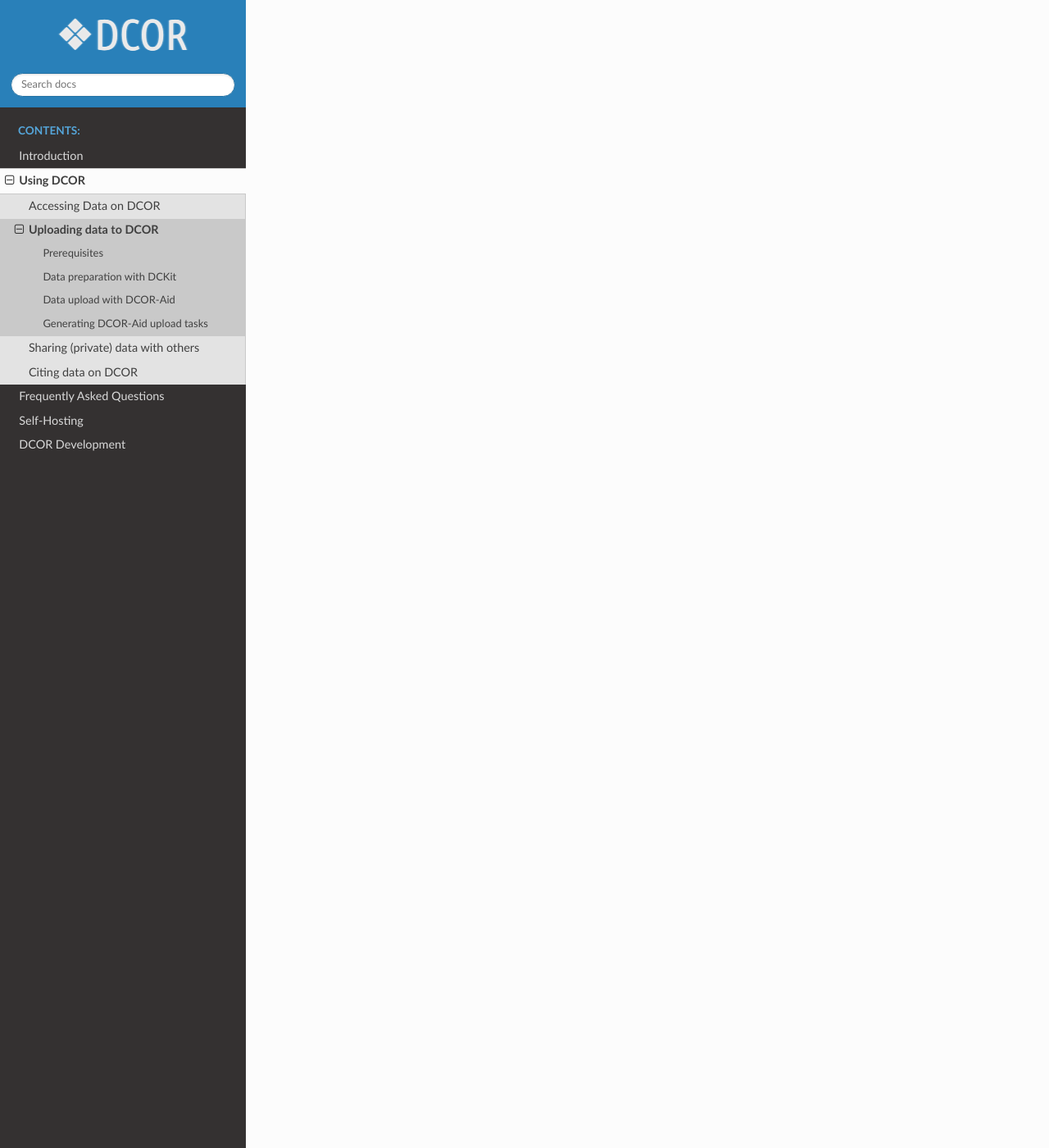
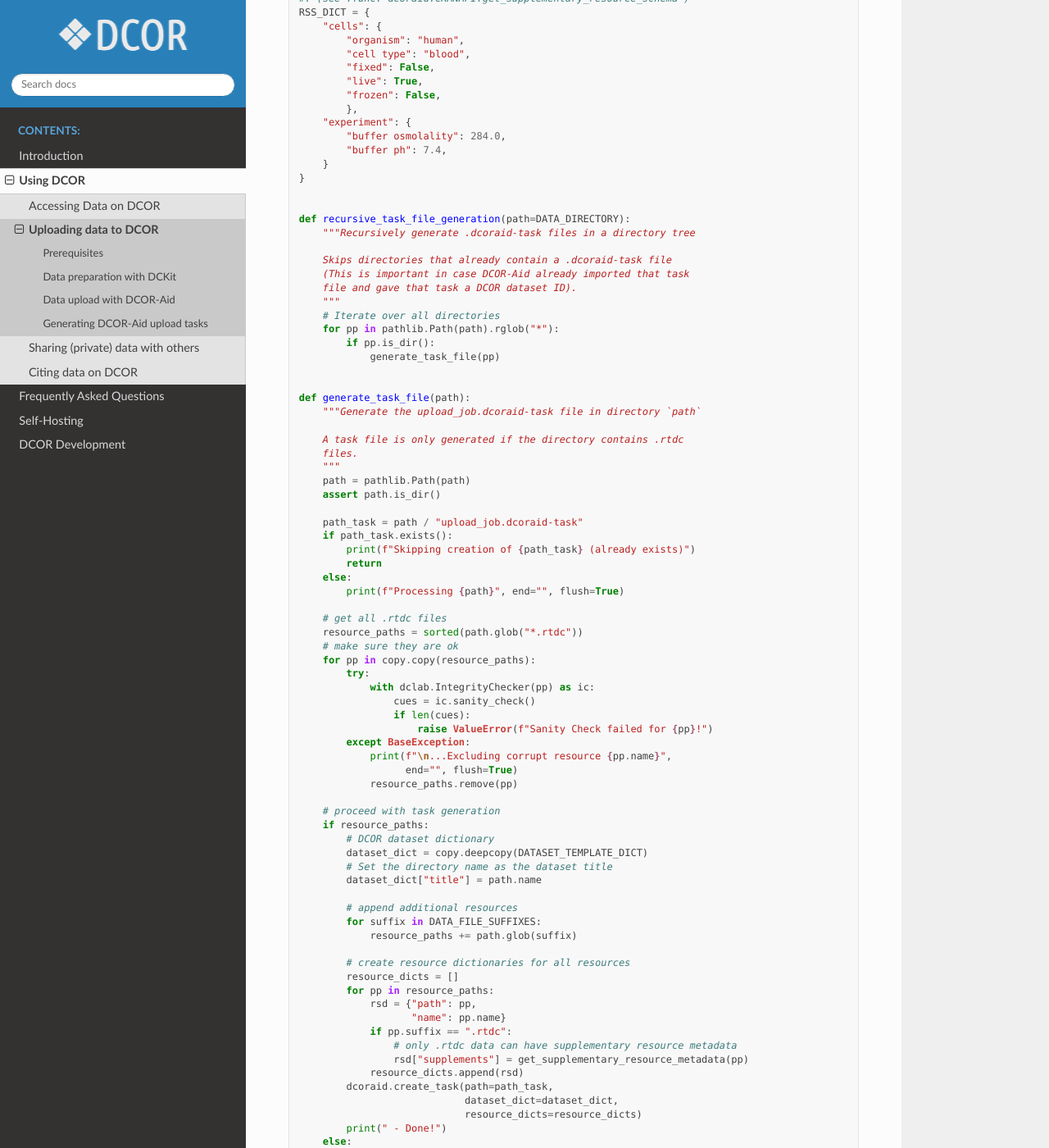
Before and after one commit to DCOR-dev/dcor-docs, a Sphinx documentation site: the page built from docs/sec_user_guide/upload.rst, in a window 1280 px wide and 1400 px high, scrolled down 2240 px. Shown: the whole window at 82% size. Built offline with Sphinx 7.4.7 and the Read the Docs theme 2.0.0, drawn with Linux system fonts in a browser that asks for light colours; some of the changed text lies outside the part shown.

Commit message:
add info on how to add DCOR-Aid upload tasks

```diff
--- a/docs/sec_user_guide/upload.rst
+++ b/docs/sec_user_guide/upload.rst
@@ -46,11 +46,20 @@
 You can always run the setup wizard again via the *File* menu.
 
 Once DCOR-Aid is connected to a DCOR instance, go to the *Upload* tab.
-The *New manual upload* option guides you through the metadata entry and
+The *New manual upload* tool button gets you to the metadata entry and
 dataset selection process. It is also possible to upload pre-defined
 upload tasks (see next section).
 
 
 Generating DCOR-Aid upload tasks
 ================================
-TODO
+If you need a way to upload many datasets in an automated manner
+you can make use of .dcoraid-task files. These files are essentially
+upload recipes that can be loaded into DCOR-Aid in the *Upload* tab
+via the *Load upload task(s) from disk* tool button.
+
+The following script :download:`upload_task_generation.py` recursively
+searches a directory tree for .rtdc files and generates .dcoraid-task files.
+
+.. literalinclude:: upload_task_generation.py
+  :language: python
--- /dev/null
+++ b/docs/sec_user_guide/upload_task_generation.py
@@ -0,0 +1,159 @@
+"""DCOR-Aid task creator
+
+This script automatically generates *.dcoraid-task files recursively.
+For each directory with *.rtdc files, an upload_job.dcoraid-task file
+is generated. This task file can then be loaded into DCOR-Aid for the
+actual upload. This script only serves as a template. Please go ahead
+and edit it to your needs if necessary.
+
+Changelog
+---------
+2021-10-26
+ - initial version
+"""
+import copy
+import pathlib
+
+import dclab
+import dcoraid
+
+
+#: Local directory to search recursively for .rtdc files
+DATA_DIRECTORY = r"T:\Example_Data\Main_Directory"
+
+#: List of file name suffixes of files to be included in the upload
+#: (see :func:`dcoraid.CKANAPI.get_supported_resource_suffixes`)
+DATA_FILE_SUFFIXES = [
+    "*.ini",
+    "*.csv",
+    "*.tsv",
+    "*.txt",
+    "*.pdf",
+    "*.jpg",
+    "*.png",
+    "*.so2",
+    "*.poly",
+    "*.sof",
+    ]
+
+
+#: Default values for the dataset upload
+DATASET_TEMPLATE_DICT = {
+    # Should the datasets by private or publicly visible (optional)?
+    "private": False,
+    # Under which license would you like to publish your data (mandatory)?
+    "license_id": "CC0-1.0",
+    # To which DCOR circle should the dataset be uploaded (optional)?
+    "owner_org": "my-dcor-circle",
+    # Who is responsible for this dataset (mandatory)?
+    "authors": "Heinz Beinz Automated Upload",
+}
+
+#: Supplementary resource metadata
+#: (see :func:`dcoraid.CKANAPI.get_supplementary_resource_schema`)
+RSS_DICT = {
+    "cells": {
+        "organism": "human",
+        "cell type": "blood",
+        "fixed": False,
+        "live": True,
+        "frozen": False,
+        },
+    "experiment": {
+        "buffer osmolality": 284.0,
+        "buffer ph": 7.4,
+    }
+}
+
+
+def recursive_task_file_generation(path=DATA_DIRECTORY):
+    """Recursively generate .dcoraid-task files in a directory tree
+
+    Skips directories that already contain a .dcoraid-task file
+    (This is important in case DCOR-Aid already imported that task
+    file and gave that task a DCOR dataset ID).
+    """
+    # Iterate over all directories
+    for pp in pathlib.Path(path).rglob("*"):
+        if pp.is_dir():
+            generate_task_file(pp)
+
+
+def generate_task_file(path):
+    """Generate the upload_job.dcoraid-task file in directory `path`
+
+    A task file is only generated if the directory contains .rtdc
+    files.
+    """
+    path = pathlib.Path(path)
+    assert path.is_dir()
+
+    path_task = path / "upload_job.dcoraid-task"
+    if path_task.exists():
+        print(f"Skipping creation of {path_task} (already exists)")
+        return
+    else:
+        print(f"Processing {path}", end="", flush=True)
+
+    # get all .rtdc files
+    resource_paths = sorted(path.glob("*.rtdc"))
+    # make sure they are ok
+    for pp in copy.copy(resource_paths):
+        try:
+            with dclab.IntegrityChecker(pp) as ic:
+                cues = ic.sanity_check()
+                if len(cues):
+                    raise ValueError(f"Sanity Check failed for {pp}!")
+        except BaseException:
+            print(f"\n...Excluding corrupt resource {pp.name}",
+                  end="", flush=True)
+            resource_paths.remove(pp)
+
+    # proceed with task generation
+    if resource_paths:
+        # DCOR dataset dictionary
+        dataset_dict = copy.deepcopy(DATASET_TEMPLATE_DICT)
+        # Set the directory name as the dataset title
+        dataset_dict["title"] = path.name
+
+        # append additional resources
+        for suffix in DATA_FILE_SUFFIXES:
+            resource_paths += path.glob(suffix)
+
+        # create resource dictionaries for all resources
+        resource_dicts = []
+        for pp in resource_paths:
+            rsd = {"path": pp,
+                   "name": pp.name}
+            if pp.suffix == ".rtdc":
+                # only .rtdc data can have supplementary resource metadata
+                rsd["supplements"] = get_supplementary_resource_metadata(pp)
+            resource_dicts.append(rsd)
+        dcoraid.create_task(path=path_task,
+                            dataset_dict=dataset_dict,
+                            resource_dicts=resource_dicts)
+        print(" - Done!")
+    else:
+        print("\n...No usable RT-DC files!")
+
+
+def get_supplementary_resource_metadata(path):
+    """Return dictionary with supplementary resource metadata
+
+    You will probably want to modify this function to your liking.
+    """
+    path = pathlib.Path(path)
+    assert path.suffix == ".rtdc"
+    supplements = copy.deepcopy(RSS_DICT)
+    # Here you may add additional information, e.g. if you want
+    # to add a pathology depending on the folder name of the
+    # containing folder:
+    #
+    # if path.parent.name.count("BH"):
+    #     supplements["cells"]["pathology"] = "long covid"
+    #
+    return supplements
+
+
+if __name__ == "__main__":
+    recursive_task_file_generation()
```
